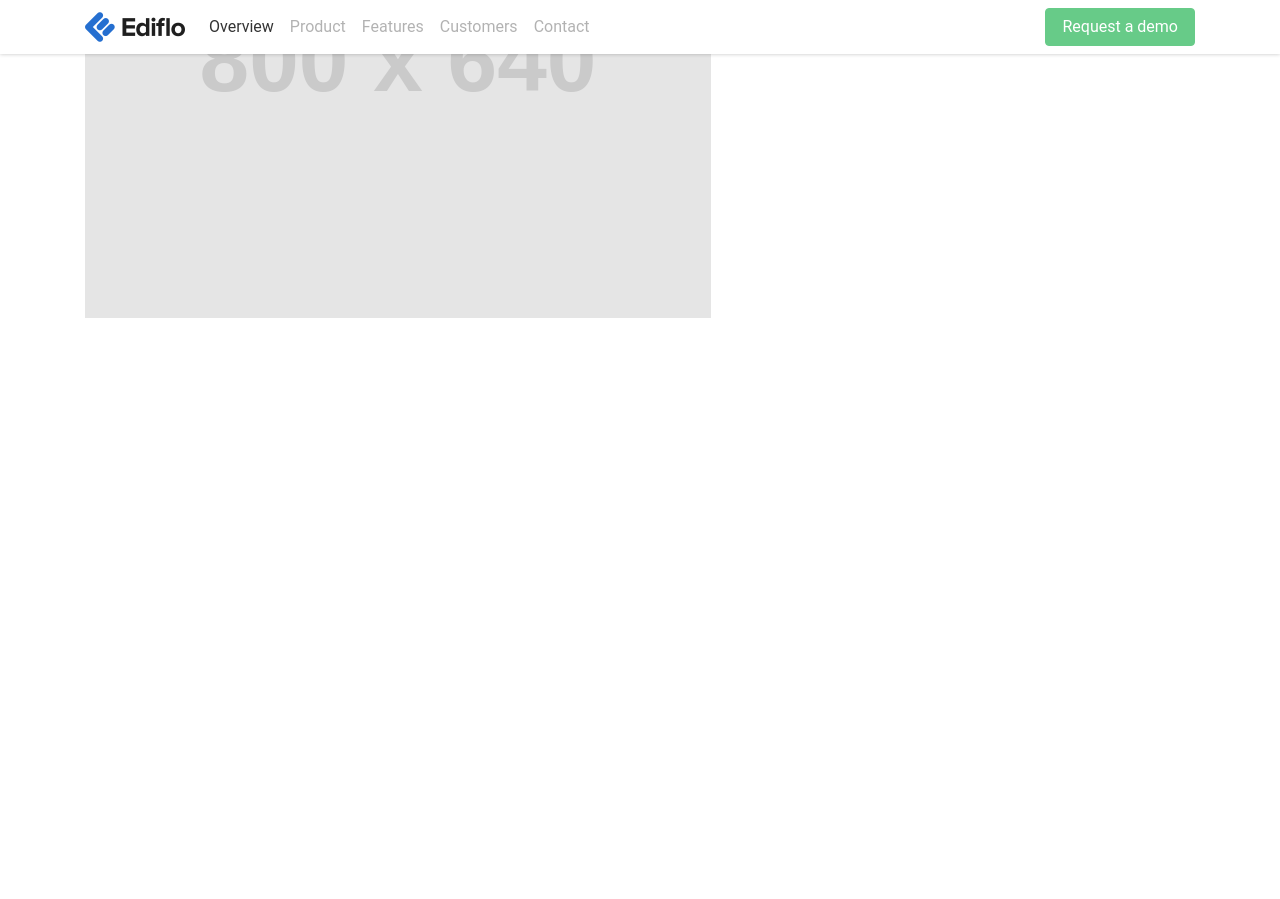
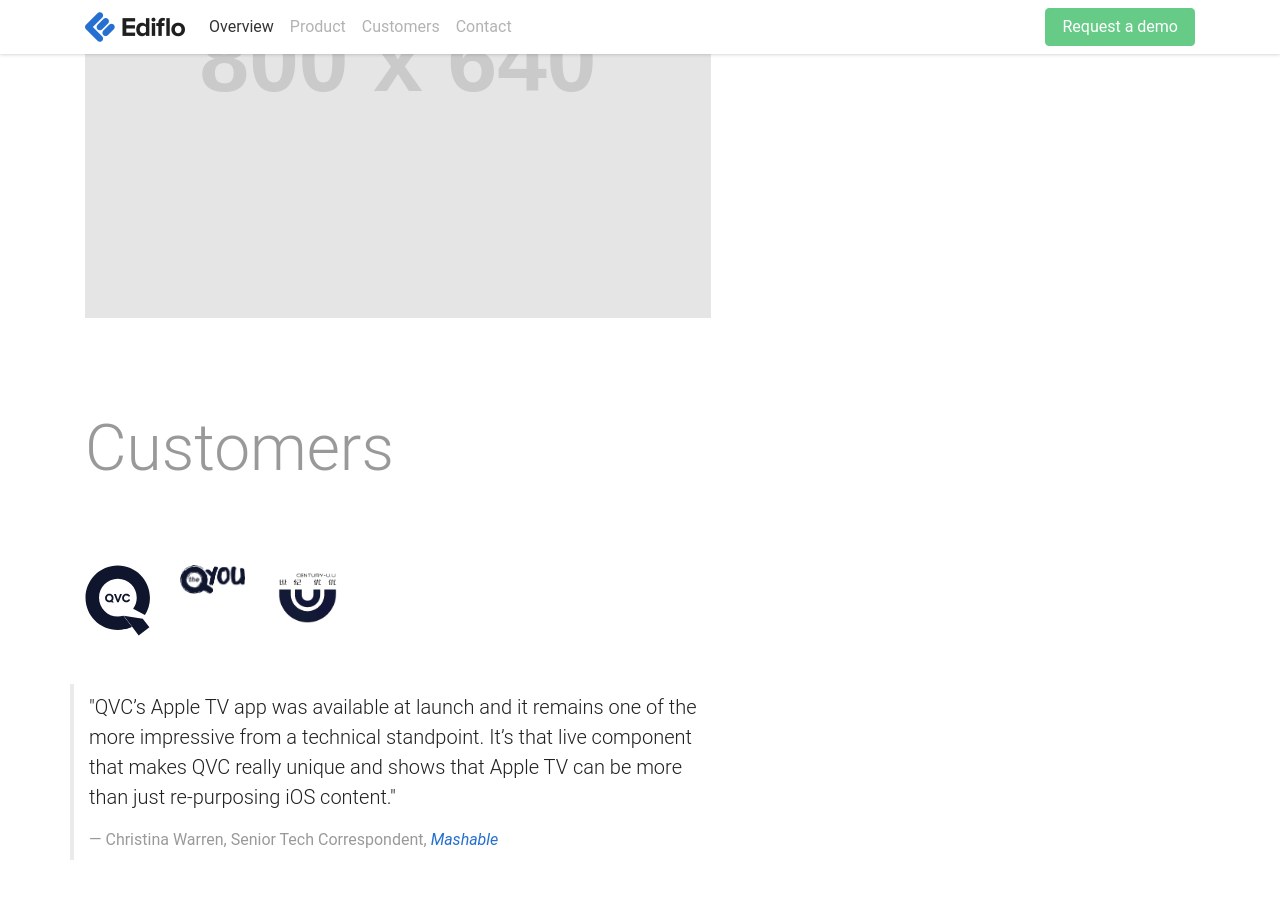
Before and after one commit to Axonista/ediflo-website, a Jekyll site: the page index.html, which Jekyll copies as it is, in a window 1280 px wide and 900 px high, scrolled down 3105 px. Built offline with Jekyll 4.4.1, drawn with Linux system fonts in a browser that asks for light colours; nearby versions of some CDN libraries; before the commit the page ends 3471 px from its top, so only the background shows below that; some of the changed text lies outside the part shown.

Commit message:
Start of customers section

```diff
--- a/index.html
+++ b/index.html
@@ -5,6 +5,9 @@
     <meta charset="utf-8">
     <meta name="viewport" content="width=device-width, initial-scale=1, shrink-to-fit=no">
     <meta http-equiv="x-ua-compatible" content="ie=edge">
+
+		<link rel="shortcut icon" href="favicon.ico" type="image/x-icon">
+		<link rel="icon" href="favicon.ico" type="image/x-icon">
 
     <!-- Bootstrap CSS -->
     <link rel="stylesheet" href="static/css/bootstrap.min.css">
@@ -23,9 +26,6 @@
 				    </li>
 				    <li class="nav-item">
 				      <a class="nav-link" href="#product">Product</a>
-				    </li>
-						<li class="nav-item">
-				      <a class="nav-link" href="#features">Features</a>
 				    </li>
 				    <li class="nav-item">
 				      <a class="nav-link" href="#">Customers</a>
@@ -108,9 +108,9 @@
 					<h2 class="display-4">Library</h2>
 					<h6 class="text-muted m-y-2">DIGITAL ASSET MANAGEMENT</h6>
 					<ul class="list-unstyled">
-  					<li class="lead m-b-1">Beautiful, easy to use interface.</li>
-  					<li class="lead m-b-1">Store, manage and curate content and metadata for any digital video experience.</li>
+						<li class="lead m-b-1">Store, manage and curate content and metadata for any digital video experience.</li>
   					<li class="lead m-b-1">Rich feature set and powerful search to aid content discovery.</li>
+						<li class="lead m-b-1">Beautiful, easy to use interface.</li>
 					</ul>
 				</div>
 				<div class="col-sm-12 col-md-6 col-lg-7 p-t-5 p-b-3 hidden-sm-down ">
@@ -139,7 +139,7 @@
 					<ul class="list-unstyled">
   					<li class="lead m-b-1">Multi-platform SDK for embedding Ediflo’s interactive capabilities into video apps.</li>
   					<li class="lead m-b-1">Enables direct engagement and realtime audience interactivity.</li>
-  					<li class="lead m-b-1">Works with Remoco player or any third party.</li>
+  					<li class="lead m-b-1">Works with SDK player or any third party.</li>
 					</ul>
 				</div>
 				<div class="col-sm-12 col-md-6 col-lg-7 p-t-5 p-b-3 hidden-sm-down">
@@ -161,6 +161,32 @@
 			</div>
 		</div>
 
+		<div id="customers" class="container p-y-3">
+			<h2 class="display-3 text-muted">Customers</h2>
+		</div>
+
+		<div class="container">
+			<div class="row p-y-2">
+				<div class="col-sm-1">
+					<img class="img-fluid" src="assets/images/qvc.svg" alt="QVC logo" width="100%">
+				</div>
+				<div class="col-sm-1">
+					<img class="img-fluid" src="assets/images/the-qyou.png" alt="The QYOU logo" width="100%">
+				</div>
+				<div class="col-sm-1">
+					<img class="img-fluid" src="assets/images/100uu.png" alt="100uu logo" width="100%">
+				</div>
+			</div>
+			<div class="row p-y-2">
+				<blockquote class="blockquote col-md-7">
+		  		<p class="lead">"QVC’s Apple TV app was available at launch and it remains one of the more impressive from a technical standpoint. It’s that live component that makes QVC really unique and shows that Apple TV can be more than just re-purposing iOS content."</p>
+		  		<footer class="blockquote-footer">Christina Warren, Senior Tech Correspondent, <cite class="text-primary" title="Source Title"><a href="http://mashable.com/2015/12/07/new-apps-show-off-apple-tvs-bigger-potential/#_iqBi4T2OkqM">Mashable</a></cite></footer>
+				</blockquote>
+			</div>
+		</div>
+
+
+
     <!-- jQuery first, then Tether, then Bootstrap JS. -->
     <script src="http://ajax.googleapis.com/ajax/libs/jquery/3.0.0/jquery.min.js"></script>
     <script src="http://cdnjs.cloudflare.com/ajax/libs/tether/1.2.0/js/tether.min.js"></script>
--- a/js/main.js
+++ b/js/main.js
@@ -1 +1 @@
-$('body').scrollspy({ target: '#mainNav' })
+$('body').scrollspy({ target: '#mainNav', offset:64 })
```
Also changed, not shown: assets/images/100uu.png (added), assets/images/qvc.svg (added), assets/images/the-qyou.png (added), favicon.ico (added).
